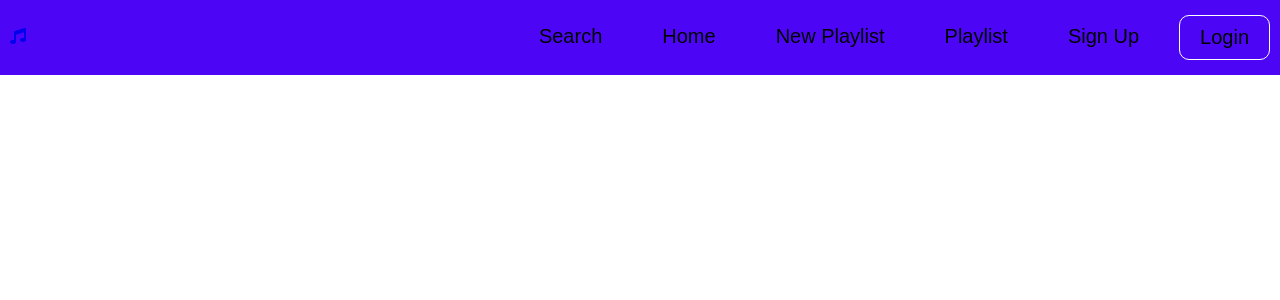
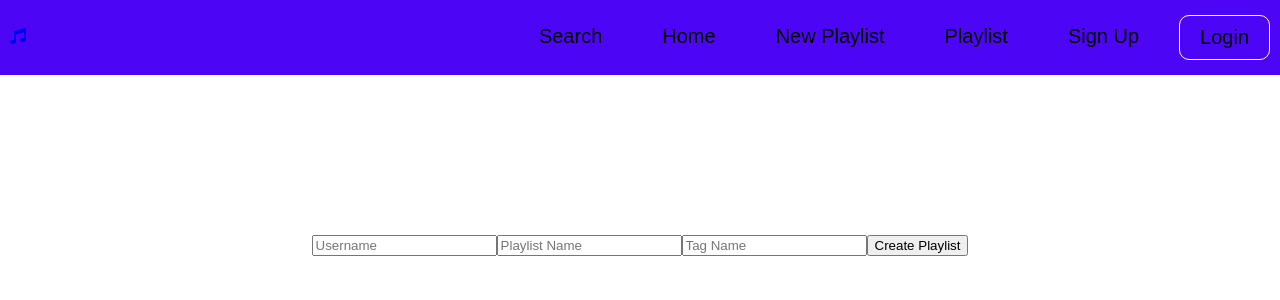
Before and after one commit to dflores23/playlist-frontend, a React (Create React App) app: page /newplaylist in a window 1280 px wide. Shown: the top 300 px of the page. Built offline with nearby package versions, Linux system fonts and the light colour scheme; no server answers.

Commit message:
changing newplaylist from playlist to newplaylist

```diff
--- a/src/components/Main.js
+++ b/src/components/Main.js
@@ -6,6 +6,7 @@ import Show from "../pages/Show"
 import VidIndex from "../pages/VidIndex"
 import Search from "./Search";
 import Login from "../pages/Login"
+import Newform from "./Newform";
 
 
 
@@ -40,6 +41,10 @@ const Main = props => {
           } />
 
         </Route>
+        <Route path="newplaylist" element={
+          <Newform playlist={playlists}/>
+        } />
+
       </Routes>
     </main>
   );
--- a/src/components/Newform.js
+++ b/src/components/Newform.js
@@ -1,15 +1,13 @@
 import React from "react"    // react
 import { useState } from "react";
+import "./Newplaylist/newform.css"
 
 function Newform(props) {
     const [playlist, setPlaylist] = useState({
-        name: "",
-        songs: "",
-        genre: "",
-        artist: "",
-        album: "",
-        image: "",
-        url: "",
+        userName: "",
+        playlistName: "",
+        playlistTags: "",
+
     }
     )
     const handleChange = (event) => {
@@ -22,42 +20,28 @@ function Newform(props) {
         event.preventDefault()
         props.addPlaylist(playlist)
         setPlaylist({
-            name: "",
-            songs: "",
-            genre: "",
-            artist: "",
-            album: "",
-            image: "",
-            url: "",
+            userName: "",
+            playlistName: "",
+            playlistTags: "",
         })
     }
     return (
         <section>
             <form onSubmit={handleSubmit}>
-                <input placeholder="Name"
-                    name="name"
+                <input placeholder="Username"
+                    name="userName"
                     value={playlist.name}
                     onChange={handleChange} />
-            </form>
-            <form onSubmit={handleSubmit}>
-                <input placeholder="Song"
-                    name="song"
+                <input placeholder="Playlist Name"
+                    name="playlistName"
                     value={playlist.song}
                     onChange={handleChange} />
-            </form>
-            <form onSubmit={handleSubmit}>
-                <input placeholder="Artist"
-                    name="artist"
+                <input placeholder="Tag Name"
+                    name="playlistTags"
                     value={playlist.artist}
                     onChange={handleChange} />
+                <input type="submit" value="Create Playlist"/>
             </form>
-            <form onSubmit={handleSubmit}>
-                <input placeholder="Url"
-                    name="url"
-                    value={playlist.url}
-                    onChange={handleChange} />
-            </form>
-                    <button className="update-btn">Add Song</button>
         </section>
     )
 
--- /dev/null
+++ b/src/components/Newplaylist/newform.css
@@ -0,0 +1,15 @@
+form {
+    display: flex;
+
+    justify-content: center;
+    align-content: center;
+    margin-top: 20vh;
+    flex-wrap: wrap;
+}
+
+input {
+    display: block;
+    justify-content: center;
+    align-content: center;
+
+}
--- a/src/components/Search.js
+++ b/src/components/Search.js
@@ -1,5 +1,6 @@
 import VideoCard from "./VideoCard"
 import {useState} from "react"
+import Newform from "./Newform"
 require('dotenv').config()
 
 const Search = (props) => {
@@ -68,6 +69,7 @@ const Search = (props) => {
   );
 
 
+
 }
 
 export default Search
--- a/src/pages/Index.js
+++ b/src/pages/Index.js
@@ -45,7 +45,6 @@ const Index =props => {
     <>
       <h1>Index</h1>
       <Search/>
-      <Newform />
       {props.playlists ? loaded() : loading()}
     </>
   )
```
